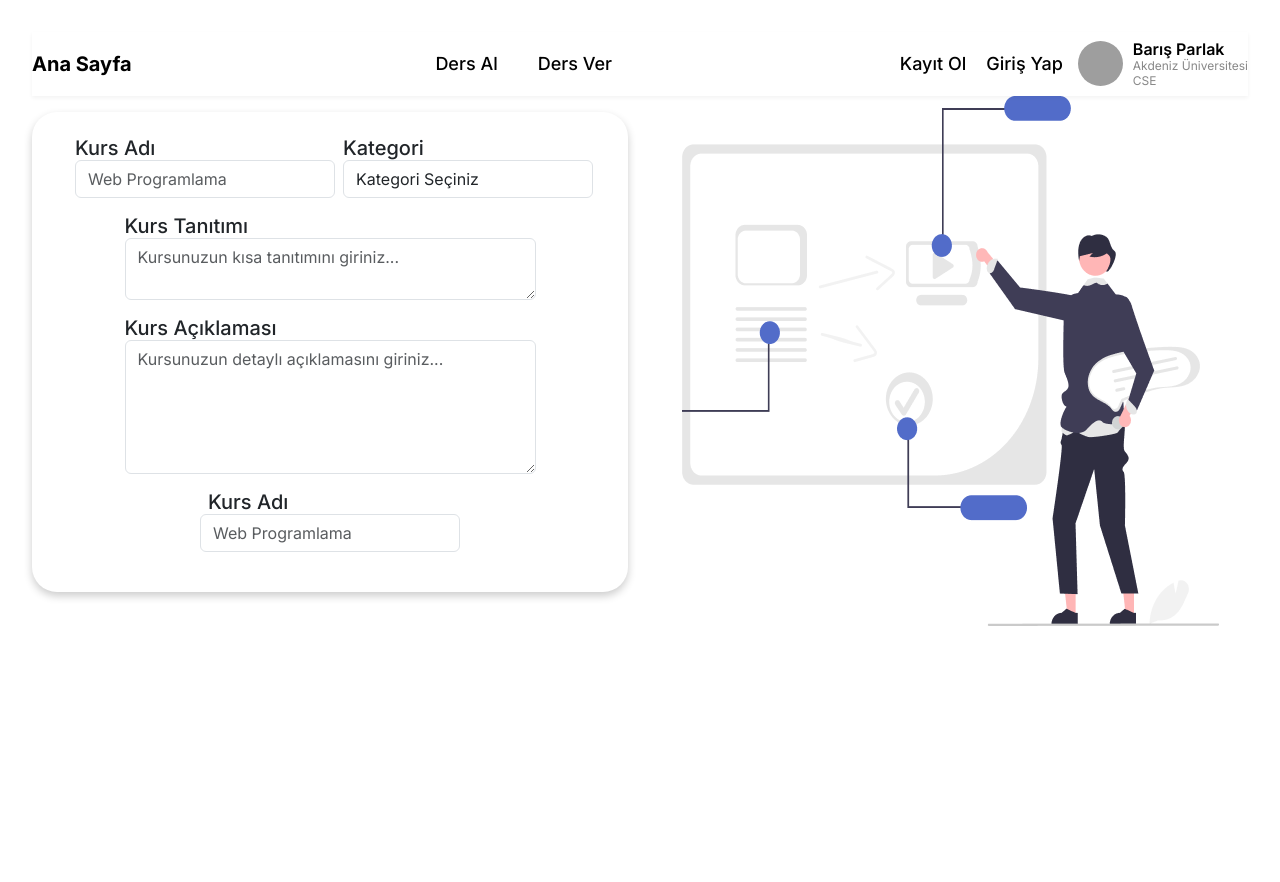
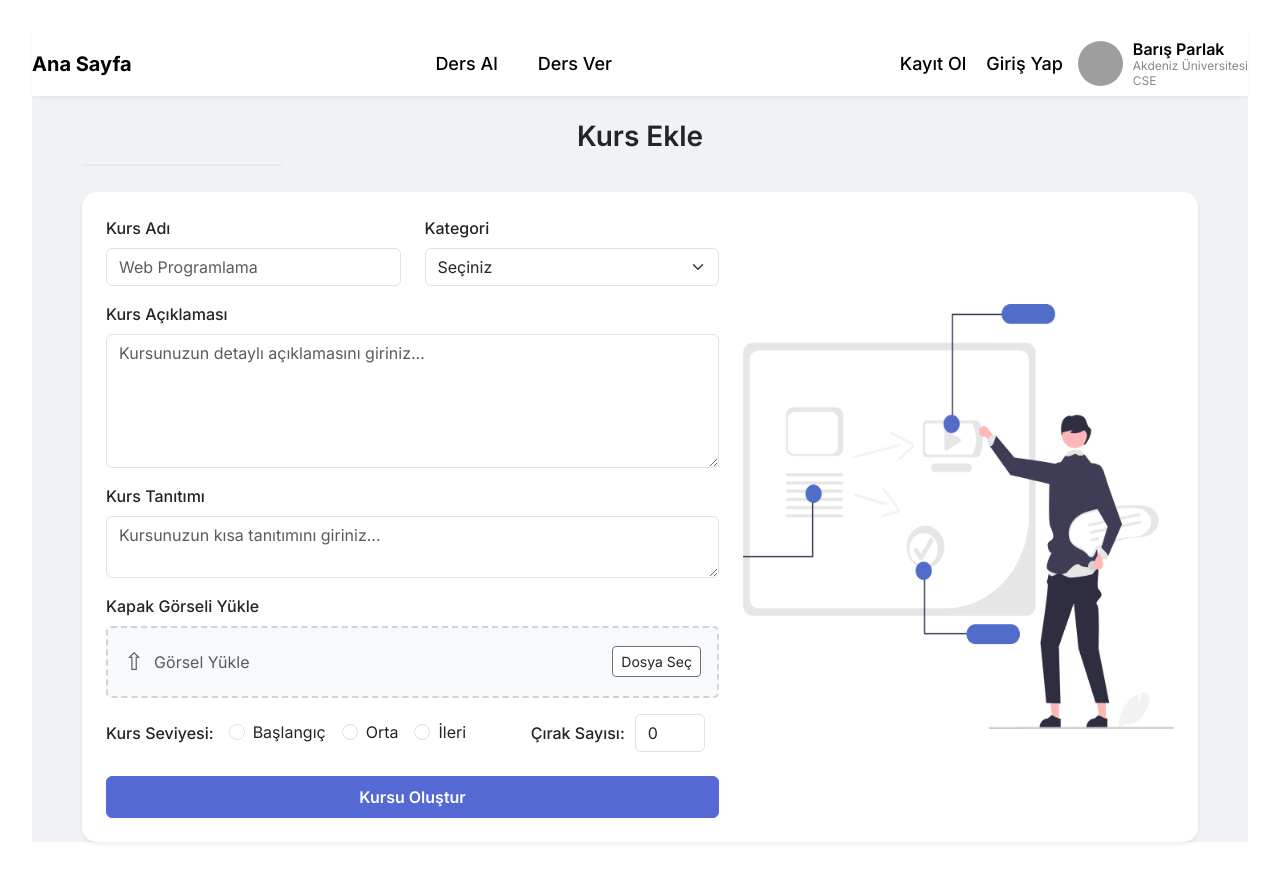
Before and after one commit to barisprlk0/stacademy, a React (Vite) app: page /addCourse in a window 1280 px wide. Shown: the top 882 px of the page. Before the commit the page ends 800 px from the top, so only its background shows below. Built offline with nearby package versions, Linux system fonts and the light colour scheme; grey boxes are pictures that could not be loaded.

Commit message:
Update addCourse.jsx

```diff
--- a/src/pages/addCourse.jsx
+++ b/src/pages/addCourse.jsx
@@ -2,65 +2,117 @@ import React from 'react';
 import { useNavigate } from 'react-router-dom';
 import Navbar from '../components/Navbar.jsx';
 import ManImage from '../assets/addCourseMan.png';
+
 function AddCourse() {
-    return(
-        <div>
-            <Navbar/>
-        <div className="row">
-        <div className="col-6">
-            <div className="card customCard mt-3 w-100  justify-content-center align-items-center mx-auto p-4">
-                <div className="d-flex flex-row form-group">
-                    <div className="d-flex flex-column align-items-start mx-2">
-                    <h5 className="m-0 ">Kurs Adı </h5>
-                    <input type="text" placeholder="Web Programlama" className="authInput form-control w-100 mb-3" />
+    return (
+        <div style={{ backgroundColor: "#f0f2f5", minHeight: "100vh" }}>
+            <Navbar />
+
+            <div className="container mt-4">
+                <div className="row mb-3">
+                    <div className="col-12">
+                        <h3 style={{ fontWeight: "600" }}>Kurs Ekle</h3>
+                        <hr style={{ borderTop: "2px solid #ccc", width: "200px", margin: "10px 0" }} />
+                    </div>
                 </div>
 
-                    <div className="d-flex flex-column align-items-start">
-                    <h5 className="m-0 ">Kategori </h5>
-                    <select className=" form-control  mb-3"  style={{width: '250px'}}>
-                                <option>Kategori Seçiniz</option>
-                                    <option key={0} disabled> Seçiniz </option>
-                                    <option key={1} value={"Kodlama"}> Kodlama </option>
-                                    <option key={2} value={"Tasarım"}> Tasarım </option>
-                                    <option key={3} value={"Matematik"}> Matematik </option>
-                                    <option key={4} value={"Resim"}> Resim </option>
-                                    <option key={5} value={"Enstürman"}> Enstürman </option>
+                <div className="card shadow-sm border-0 p-4 mb-5" style={{ borderRadius: "15px" }}>
+                    <div className="row">
+                        <div className="col-lg-7 col-md-12">
+
+                            <div className="row mb-3  ">
+                                <div className="col-md-6  flex-column d-flex align-items-start">
+                                    <label className="form-label" style={{ fontWeight: "500" }}>Kurs Adı</label>
+                                    <input type="text" className="form-control" placeholder="Web Programlama" />
+                                </div>
+                                <div className="col-md-6 d-flex flex-column d-flex align-items-start">
+                                    <label className="form-label" style={{ fontWeight: "500" }}>Kategori</label>
+                                    <select className="form-select form-control">
+                                        <option value="">Seçiniz</option>
+                                        <option value="Kodlama">Kodlama</option>
+                                        <option value="Tasarım">Tasarım</option>
+                                        <option value="Matematik">Matematik</option>
+                                        <option value="Resim">Resim</option>
+                                        <option value="Enstürman">Enstürman</option>
                                     </select>
                                 </div>
                             </div>
 
-                  <div className="d-flex flex-column align-items-start  w-75">
-                    <h5 className="m-0 ">Kurs Tanıtımı </h5>
+                            <div className="mb-3 d-flex flex-column align-items-start">
+                                <label className="form-label" style={{ fontWeight: "500" }}>Kurs Açıklaması</label>
                                 <textarea
+                                    className="form-control"
+                                    rows="5"
+                                    placeholder="Kursunuzun detaylı açıklamasını giriniz..."
+                                ></textarea>
+                            </div>
+
+                            <div className="mb-3 d-flex flex-column align-items-start">
+                                <label className="form-label" style={{ fontWeight: "500" }}>Kurs Tanıtımı</label>
+                                <textarea
+                                    className="form-control"
+                                    rows="2"
                                     placeholder="Kursunuzun kısa tanıtımını giriniz..."
-                    className="authInput form-control w-100 mb-3"
-                    rows="2"
                                 ></textarea>
+                            </div>
 
 
+
+                            <div className="mb-3">
+                                <label className="form-label d-flex flex-column align-items-start " style={{ fontWeight: "500" }}>Kapak Görseli Yükle</label>
+                                <div className="d-flex justify-content-between align-items-center p-3"
+                                     style={{ border: "2px dashed #ced4da", borderRadius: "5px", backgroundColor: "#f8f9fa" }}>
+                                    <div className="d-flex align-items-center text-muted">
+                                        <span style={{ fontSize: "24px", marginRight: "10px" }}>&#8679;</span>
+                                        <span>Görsel Yükle</span>
                                     </div>
-                  <div className="d-flex flex-column align-items-start  w-75">
-                    <h5 className="m-0"> Kurs Açıklaması </h5>
-                   <textarea
-                    placeholder="Kursunuzun detaylı açıklamasını giriniz..."
-                    className="authInput form-control w-100 mb-3"
-                    rows="5"
-                ></textarea>
-                    </div>
-                    <div className="d-flex flex-column align-items-start">
-                    <h5 className="m-0 mx-2">Kurs Adı </h5>
-                    <input type="text" placeholder="Web Programlama" className="authInput form-control w-100 mb-3" />
-                    </div>
-
-            </div>
-            </div>
-        <div className="col-6">
-            <img src={ManImage} alt="" />
+                                    <button className="btn btn-outline-secondary btn-sm bg-white text-dark">Dosya Seç</button>
                                 </div>
                             </div>
 
+                            <div className="row mb-4 align-items-center">
+                                <div className="col-md-8 d-flex align-items-center">
+                                    <span style={{ fontWeight: "500", marginRight: "15px" }}>Kurs Seviyesi:</span>
+                                    <div className="form-check form-check-inline">
+                                        <input className="form-check-input" type="radio" name="level" id="baslangic" />
+                                        <label className="form-check-label" htmlFor="baslangic">Başlangıç</label>
                                     </div>
-    )
+                                    <div className="form-check form-check-inline">
+                                        <input className="form-check-input" type="radio" name="level" id="orta" />
+                                        <label className="form-check-label" htmlFor="orta">Orta</label>
+                                    </div>
+                                    <div className="form-check form-check-inline">
+                                        <input className="form-check-input" type="radio" name="level" id="ileri" />
+                                        <label className="form-check-label" htmlFor="ileri">İleri</label>
+                                    </div>
+                                </div>
+                                <div className="col-md-4 d-flex align-items-center">
+                                    <span style={{ fontWeight: "500", marginRight: "10px", whiteSpace: 'nowrap' }}>Çırak Sayısı:</span>
+                                    <select className="form-control" style={{ width: "70px" }}>
+                                        <option>0</option>
+                                        <option>1</option>
+                                        <option>2</option>
+                                        <option>3</option>
+                                        <option>4</option>
+                                        <option>5</option>
+                                    </select>
+                                </div>
+                            </div>
 
+                            <button className="btn btn-primary w-100 py-2" style={{ backgroundColor: "#5469d4", borderColor: "#5469d4", fontWeight: "600" }}>
+                                Kursu Oluştur
+                            </button>
+
+                        </div>
+
+                        <div className="col-lg-5 col-md-12 d-flex align-items-center justify-content-center">
+                            <img src={ManImage} alt="Course Illustration" style={{ maxWidth: "100%", height: "auto" }} />
+                        </div>
+                    </div>
+                </div>
+            </div>
+        </div>
+    );
 }
+
 export default AddCourse;
```
Lines whose indentation alone changed are shown as unchanged.
